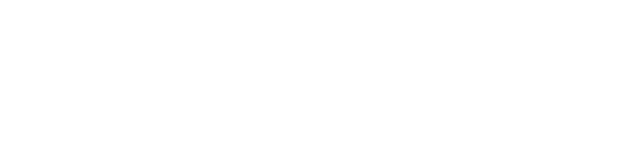
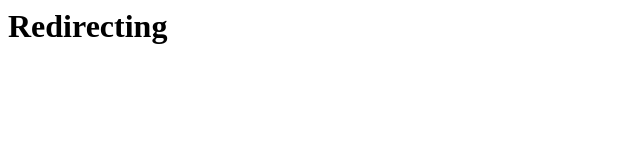
Before and after one commit to YourLordBagel/md-grid, a plain HTML site: page index.html in a window 1280 px wide. Shown: the whole page, without its empty margins (0-640 px from the left). Drawn offline with Linux system fonts and the light colour scheme.

Commit message:
Update index.html

```diff
--- a/index.html
+++ b/index.html
@@ -1,4 +1,7 @@
 <html>
+  <head>
+    <h1>Redirecting</h1>
+  </head>
   <body>
     <meta http-equiv="refresh" content"2; ./md_grid/index.html">
   </body>
```
